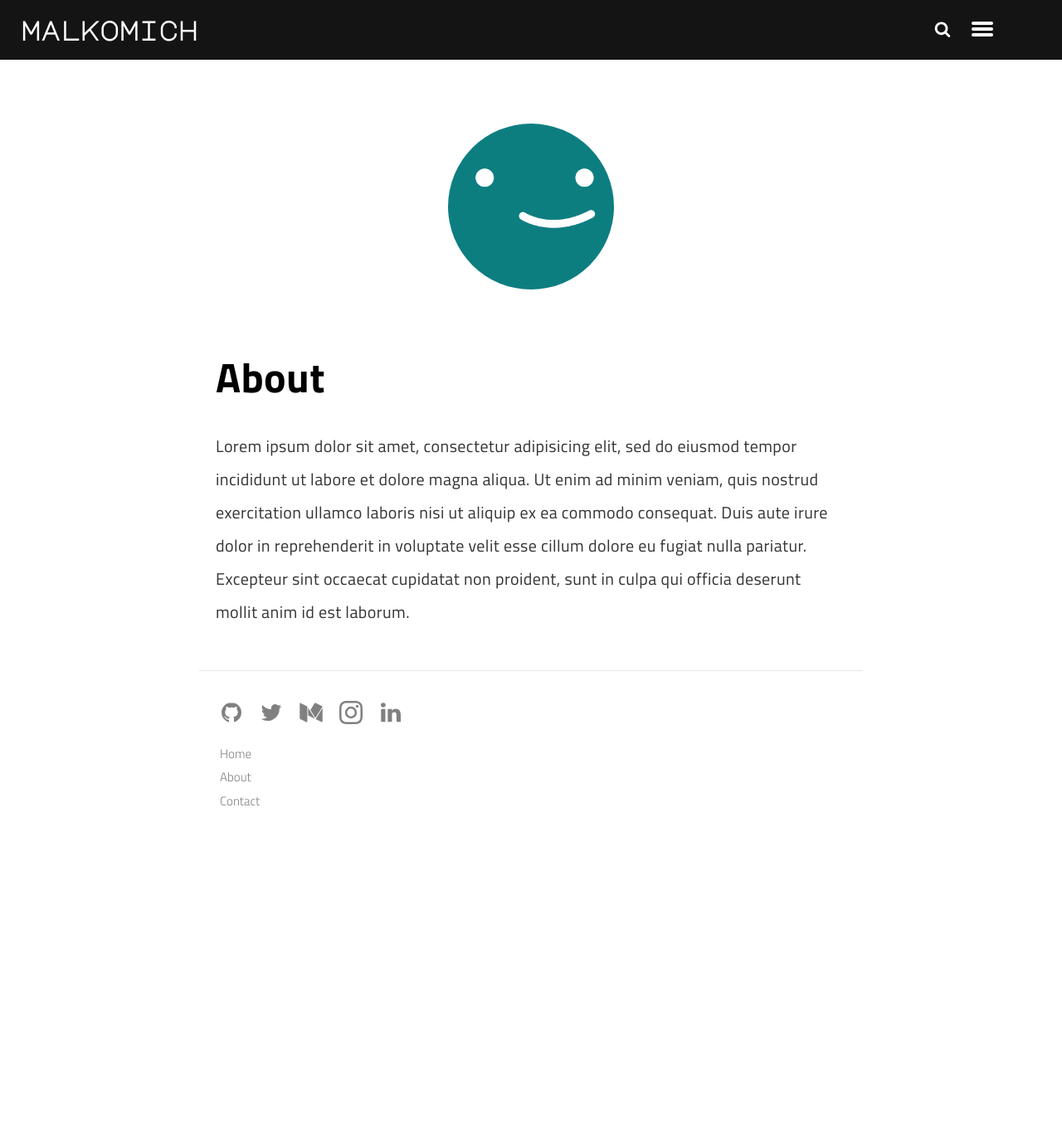
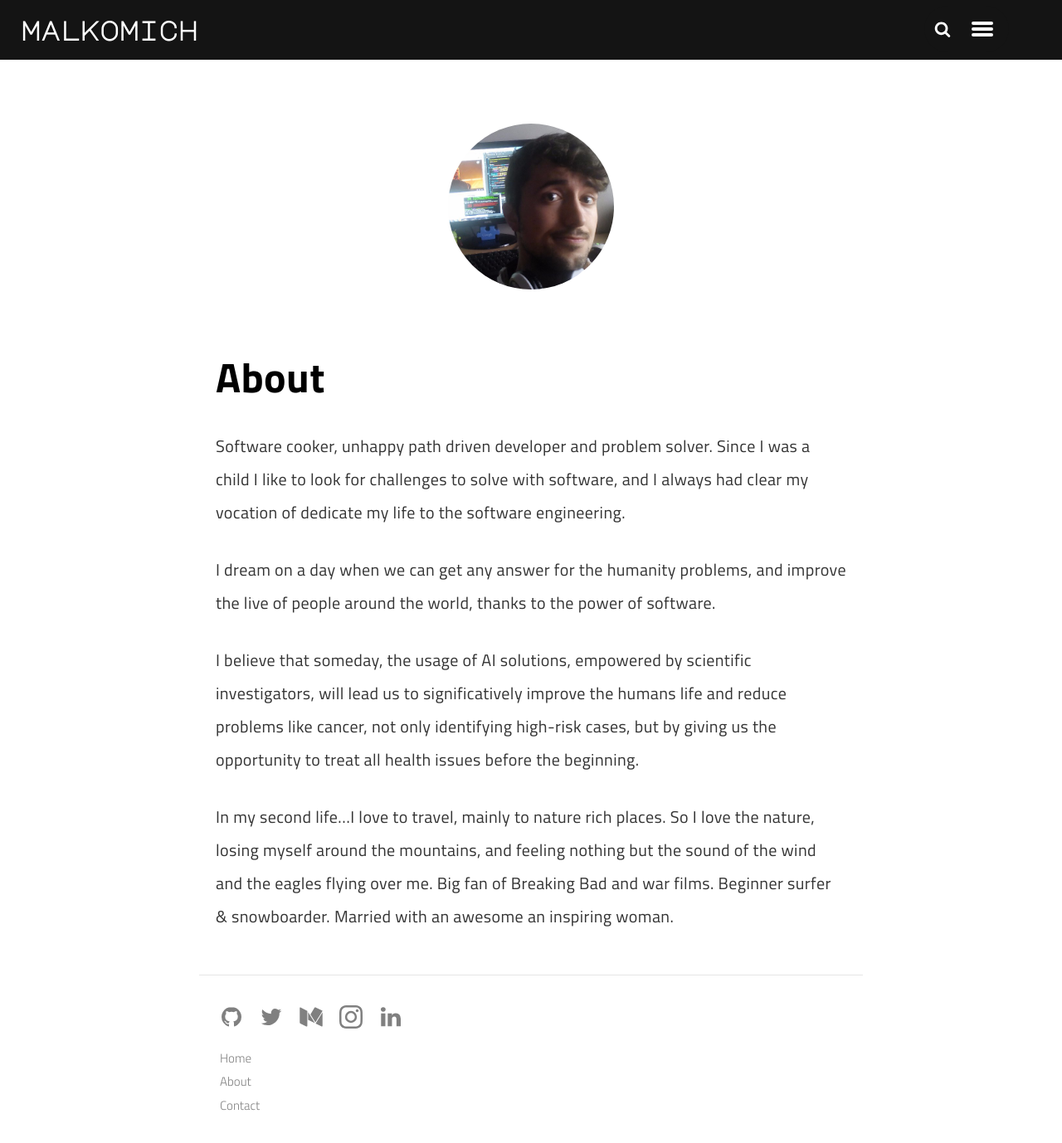
Before and after one commit to malkomich/malkomich.github.io, a Jekyll site: the page built from pages/about.md, in a window 1280 px wide and 1400 px high. Shown: the top 1378 px of the window at 83% size. Built offline with Jekyll 4.4.1, drawn with Linux system fonts in a browser that asks for light colours; a script that is not in the unit is left out.

Commit message:
Automatically generated. Merged on Netlify CMS
Force merge of:
* "pages/about.md"

```diff
--- a/pages/about.md
+++ b/pages/about.md
@@ -1,17 +1,23 @@
 ---
 layout: page
+menu: true
+date: 2020-06-02 15:55:34
 title: About
-description: Some description.
 permalink: /about/
+description: About page for a software engineer
+tags:
+  - software
+  - engineer
+  - developer
 ---
-
-<img class="img-rounded" src="/assets/img/uploads/profile.png" alt="Juan Carlos Gonzalez" width="200">
+<img class="img-rounded" src="/assets/img/uploads/img_20170628_075923.jpg" alt="Juan Carlos Gonzalez" width="200">
 
 # About
 
-Lorem ipsum dolor sit amet, consectetur adipisicing elit, sed do eiusmod
-tempor incididunt ut labore et dolore magna aliqua. Ut enim ad minim veniam,
-quis nostrud exercitation ullamco laboris nisi ut aliquip ex ea commodo
-consequat. Duis aute irure dolor in reprehenderit in voluptate velit esse
-cillum dolore eu fugiat nulla pariatur. Excepteur sint occaecat cupidatat non
-proident, sunt in culpa qui officia deserunt mollit anim id est laborum.
+Software cooker, unhappy path driven developer and problem solver. Since I was a child I like to look for challenges to solve with software, and I always had clear my vocation of dedicate my life to the software engineering.
+
+I dream on a day when we can get any answer for the humanity problems, and improve the live of people around the world, thanks to the power of software.
+
+I believe that someday, the usage of AI solutions, empowered by scientific investigators, will lead us to significatively improve the humans life and reduce problems like cancer, not only identifying high-risk cases, but by giving us the opportunity to treat all health issues before the beginning.
+
+In my second life...I love to travel, mainly to nature rich places. So I love the nature, losing myself around the mountains, and feeling nothing but the sound of the wind and the eagles flying over me. Big fan of Breaking Bad and war films. Beginner surfer & snowboarder. Married with an awesome an inspiring woman.
```
